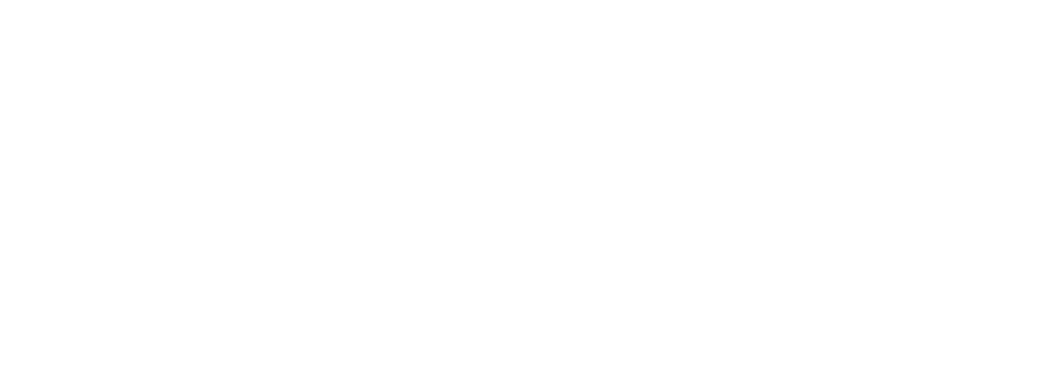
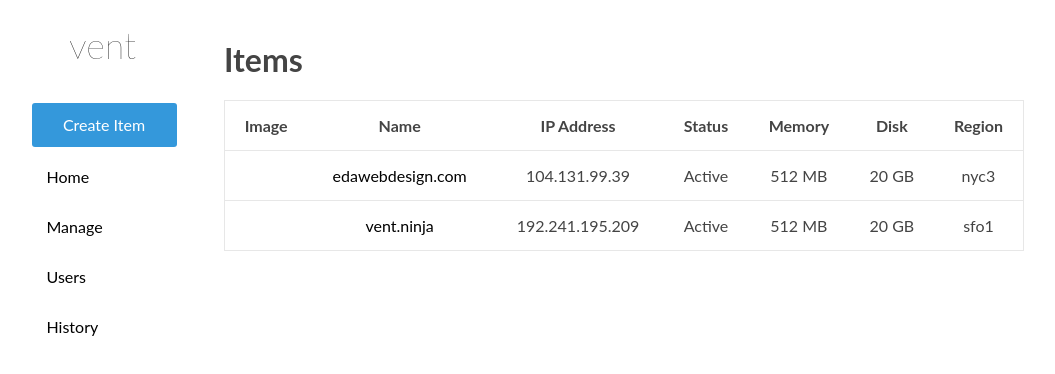
Before and after one commit to erikanderson/vent, a plain HTML site: page index.html in a window 1280 px wide. Shown: the whole page, without its empty margins (116-1171 px from the left). Drawn offline with Linux system fonts and the light colour scheme.

Commit message:
start layout

```diff
--- a/index.html
+++ b/index.html
@@ -3,9 +3,93 @@
   <head>
     <link rel="stylesheet" href="normalize.css" >
     <link rel="stylesheet" href="style.css" >
+   <!--  <link href='http://fonts.googleapis.com/css?family=Lato' rel='stylesheet' type='text/css'> -->
   </head>
 
   <body>
+    <div id="container">
+      <div id="content">
+        <div class="contents">
+          <aside id="sidebar">
+            <div id="logo-wrapper"><img src="ventLogo.svg">
+            </div>
+            <div id="createProduct">Create Item</div>
+            <ul class="navList">
+              <li>Home</li>
+              <li>Manage</li>
+              <li>Users</li>
+              <li>History</li>
+            </ul>
+          </aside>
+          <div id="main" class>
+            <header class="masthead">
+              <h1>Items</h1>
+              <div class="buttonGroup"></div>
+            </header>
+            <table class='droplet-listing'>
+              <thead>
+              <tr>
+                <th class='image'>Image</th>
+                <th class='name'>Name</th>
+                <th class='ip'>IP Address</th>
+                <th class='status'>Status</th>
+                <th class='memory'>Memory</th>
+                <th class='disk'>Disk</th>
+                <th class='region'>Region</th>
+              </tr>
+              </thead>
+              <tbody>
+              <tr>
+                <td class='image'>
+                <span class='icon ubuntu' data-toggle='tooltip' title='14.04 x32'></span>
+                </td>
+                <td class='name' title='edawebdesign.com'>
+                <a href="/droplets/3032435">edawebdesign.com</a>
+                </td>
+                <td class='ip'>
+                104.131.99.39
+                </td>
+                <td class='active status'>
+                Active
+                </td>
+                <td class='memory'>
+                512 MB
+                </td>
+                <td class='disk'>
+                20 GB
+                </td>
+                <td class='region'>
+                nyc3
+                </td>
+              </tr>
+              <tr>
+                <td class='image'>
+                <span class='icon ubuntu' data-toggle='tooltip' title='MEAN on 14.04'></span>
+                </td>
+                <td class='name' title='vent.ninja'>
+                <a href="/droplets/3733498">vent.ninja</a>
+                </td>
+                <td class='ip'>
+                192.241.195.209
+                </td>
+                <td class='active status'>
+                Active
+                </td>
+                <td class='memory'>
+                512 MB
+                </td>
+                <td class='disk'>
+                20 GB
+                </td>
+                <td class='region'>
+                sfo1
+                </td>
+              </tr>
+              </tbody>
+            </table>
+          </div>
+        </div>
+      </div>
+    </div>
   </body>
-
 </html>
--- a/style.css
+++ b/style.css
@@ -0,0 +1,106 @@
+body, html {
+  height: 100%;
+}
+
+body {
+  font-family: 'Lato', sans-serif;
+}
+
+#container {
+  height: 100%;
+  margin: 0;
+}
+
+#content {
+  height: 100%;
+}
+
+#content .contents {
+  margin: 0 auto;
+  min-height: 100%;
+  width: 1000px;
+}
+
+#sidebar {
+  width: 160px;
+  height: 100%;
+  position: fixed;
+  z-index: 100;
+  background: #fff;
+}
+
+#logo-wrapper {
+  width: 160px;
+  margin: 30px 0;
+  position: relative;
+}
+
+#createProduct {
+  border-radius: 3px;
+  background-color: rgba(52, 152, 219,1.0);
+  color: #fff;
+  display: block;
+  font-size: 16px;
+  font-weight: 400;
+  line-height: 44px;
+  margin: 0 auto;
+  text-align: center;
+  width: 145px;
+}
+
+#sidebar ul {
+list-style: none;
+margin: 10px auto 0;
+padding: 0;
+font-weight: 400;
+width: 145px;
+}
+
+#sidebar ul li {
+font-size: 16px;
+height: 40px;
+padding-top: 10px;
+padding-left: 15px;
+cursor: pointer;
+}
+
+#sidebar ul li:hover{
+  background: rgb(250, 250, 250);
+  border-radius: 3px;
+}
+
+#content #main {
+  display: inline;
+  float: left;
+  padding: 0 0 75px 200px;
+  color: #444;
+  width: 800px;
+}
+
+.masthead {
+  margin-top: 40px;
+}
+
+#content table {
+  border-collapse: collapse;
+  border: 1px solid #e7e7e7;
+  border-radius: 3px;
+  font-size: 16px;
+  width: 100%;
+  text-align: center;
+}
+
+#content table thead th {
+  padding: 15px;
+  border-bottom: 1px solid #e7e7e7;
+}
+
+#content table tbody tr td {
+  padding: 15px;
+  border-bottom: 1px solid #e7e7e7;
+}
+
+#content table tbody tr td a {
+ text-decoration: none;
+ color: #000;
+}
```
Also changed, not shown: ventLogo.png (added), ventLogo.svg (added).
